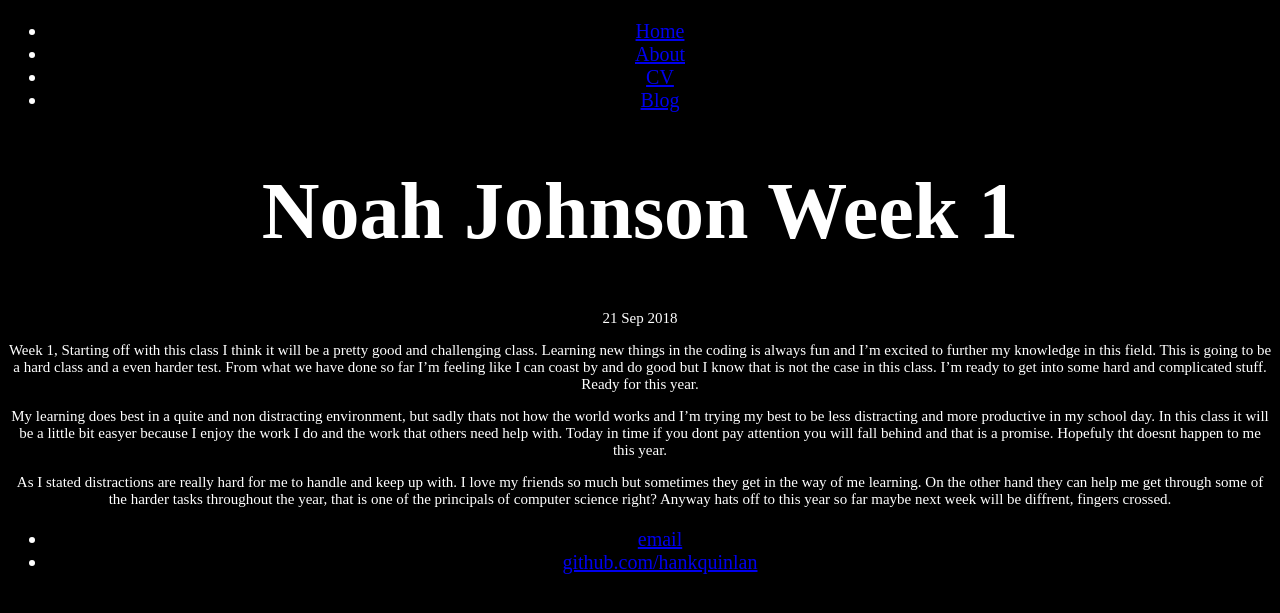
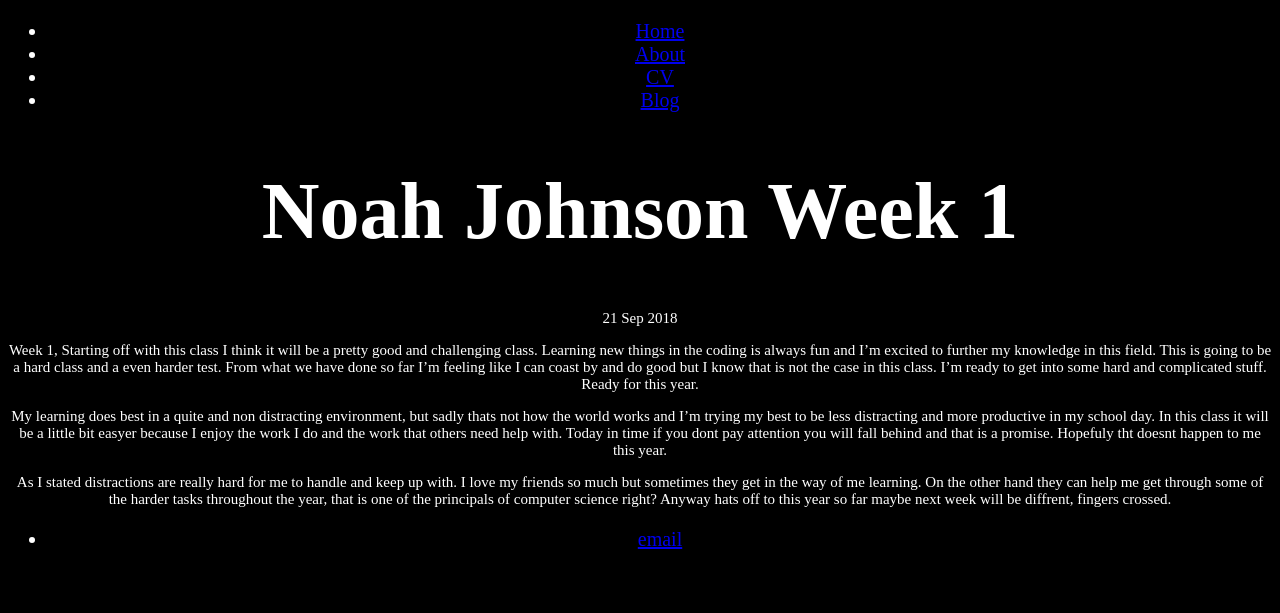
Before and after one commit to noahj5291/noahj5291.github.io, a Jekyll site: the page built from _posts/2018-09-21-title.md, in a window 1280 px wide. Shown: the top 613 px of the page. Built offline with Jekyll 4.4.1, drawn with Linux system fonts in a browser that asks for light colours.

Commit message:
Update default.html

```diff
--- a/_layouts/default.html
+++ b/_layouts/default.html
@@ -21,8 +21,8 @@
 			</div><!-- /.container -->
 			<footer>
 	    		<ul>
-	        		<li><a href="mailto:hankquinlanhub@gmail.com">email</a></li>
-	        		<li><a href="https://github.com/hankquinlan">github.com/hankquinlan</a></li>
+	        		<li><a href="mailto:noahj5291@afsenyc.org">email</a></li>
+
 				</ul>
 			</footer>
 		</body>
```
